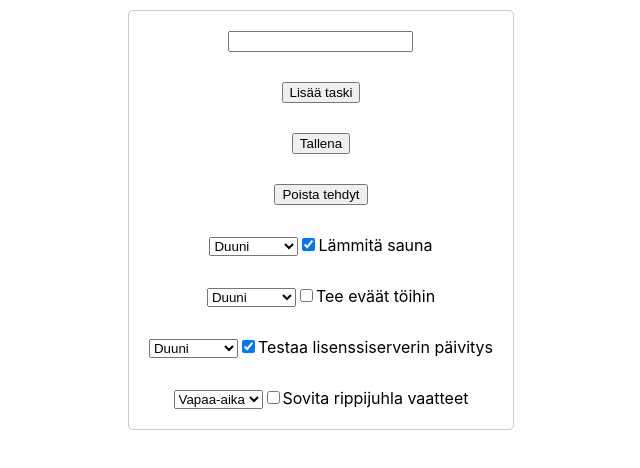
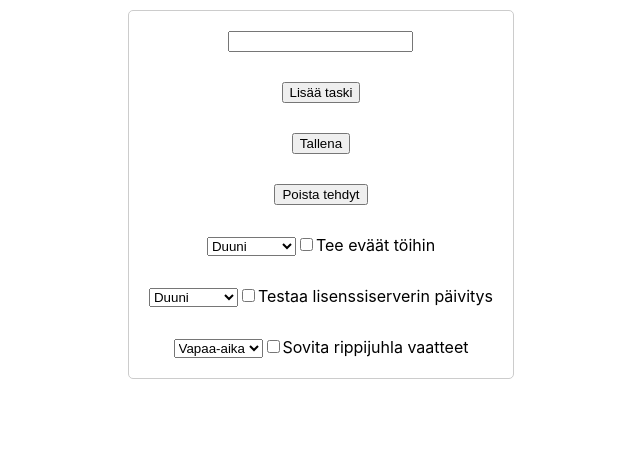
Before and after one commit to jrii1512/TodoList, a React (Create React App) app: page / in a window 1280 px wide. Shown: the top 468 px of the page, without its empty margins (319-959 px from the left). Built offline with nearby package versions, Linux system fonts and the light colour scheme; data requests are answered from the project's data file.

Commit message:
Deleting record with the id supported

```diff
--- a/package.json
+++ b/package.json
@@ -21,7 +21,7 @@
 		"build": "react-scripts build",
 		"test": "react-scripts test",
 		"eject": "react-scripts eject",
-    "json": "json-server --watch ./data/todos.json --port 3852",
+		"json": "json-server --watch ./public/todos.json --port 3852",
 		"all": "concurrently \"npm run json\" \"npm run start\""
 	},
 	"eslintConfig": {
--- a/data/todos.json
+++ b/public/todos.json
@@ -1,11 +1,5 @@
 {
   "taskit": [
-    {
-      "id": "d96380e4-04cc-4b5c-b1b5-c93570ea8c8a",
-      "name": "Lämmitä sauna",
-      "type": "duuni",
-      "complete": true
-    },
     {
       "id": "3231e3dd-6f90-4cc6-9c86-60cae90fb6fb",
       "name": "Tee eväät töihin",
@@ -16,7 +10,7 @@
       "id": "561e8a0c-0122-4b39-a9fc-80e84726be30",
       "name": "Testaa lisenssiserverin päivitys",
       "type": "duuni",
-      "complete": true
+      "complete": false
     },
     {
       "id": "93f03743-307a-4fc5-b09c-85e238b21985",
--- a/src/App.js
+++ b/src/App.js
@@ -3,7 +3,7 @@ import './App.css';
 import axios from 'axios';
 import TodoList from './TodoList';
 import { v4 as uuidv4 } from 'uuid';
-import { handleChange } from './common';
+import { handleChange, removeCompletedFromJson } from './common';
 
 function App() {
 	const [todos, setTodo] = useState([]);
@@ -30,6 +30,7 @@ function App() {
 		todoNameRef.current.value = null;
 	};
 
+	/*
 	const toggleTodo = (id) => {
 		console.log('Toggle checkbox id:', id);
 		const newTodos = [...todos]; // Create a copy to which you need to make modifications.
@@ -37,19 +38,29 @@ function App() {
 		todo.complete = !todo.complete;
 		setTodo(newTodos);
 	};
+	*/
 
 	const handleEventChange = (id, data) => {
 		handleChange(id, data, todos);
 		setStatusUpdate(true);
 	};
 
+	//Remove completed tasks from the view and and from the file, from the file only what is completed..
 	const clearTasks = () => {
 		console.log('Poista tehdyt');
 		const newTodos = todos.filter((todo) => !todo.complete);
+		const completedTodos = todos.filter((todo) => todo.complete);
 		console.log('newTodos: ', newTodos);
 		setTodo(newTodos);
-		onSubmit();
+
+		const isDataRemoved = completedTodos.map((i) =>
+			removeCompletedFromJson(i.id)
+		);
+		console.log("remove repsp: ", isDataRemoved)
+
 	};
+
+	//const removeCompleted = (newTodos) => {removeCompletedFromJson(newTodos)}
 
 	const onSubmit = () => {
 		console.log('New todos: ', newTodos);
--- a/src/common.js
+++ b/src/common.js
@@ -2,7 +2,7 @@ import axios from 'axios';
 
 export const handleChange = (id, data, todos) => {
 	console.log('common.js, handleChange id: ', id + ', data:' + data);
-	console.log('todos: ', todos)
+	console.log('todos: ', todos);
 
 	if (typeof data === 'boolean') {
 		data ? (data = false) : (data = true);
@@ -39,3 +39,15 @@ export const handleChange = (id, data, todos) => {
 		});
 	}
 };
+
+export const removeCompletedFromJson = async (id) => {
+	console.log('Trying to remaining completed tasks: ', id);
+
+	await axios
+		.delete(`http://localhost:3852/taskit/${id}/`, {
+			headers: { 'Content-Type': 'application/json' },
+		})
+		.then((r) => {
+			console.log('delete resp: ', r);
+		});
+};
```
Lines whose indentation alone changed are shown as unchanged.
